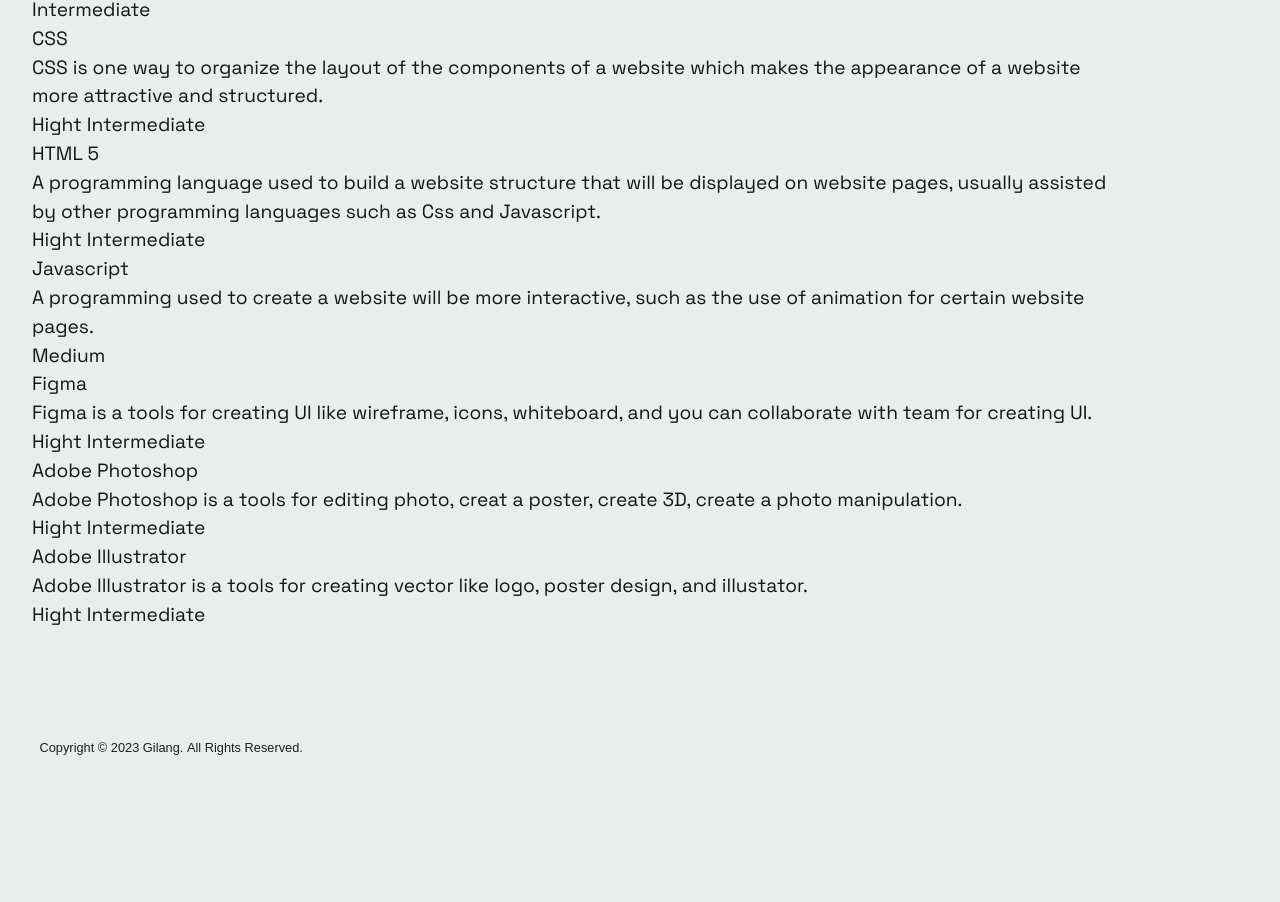
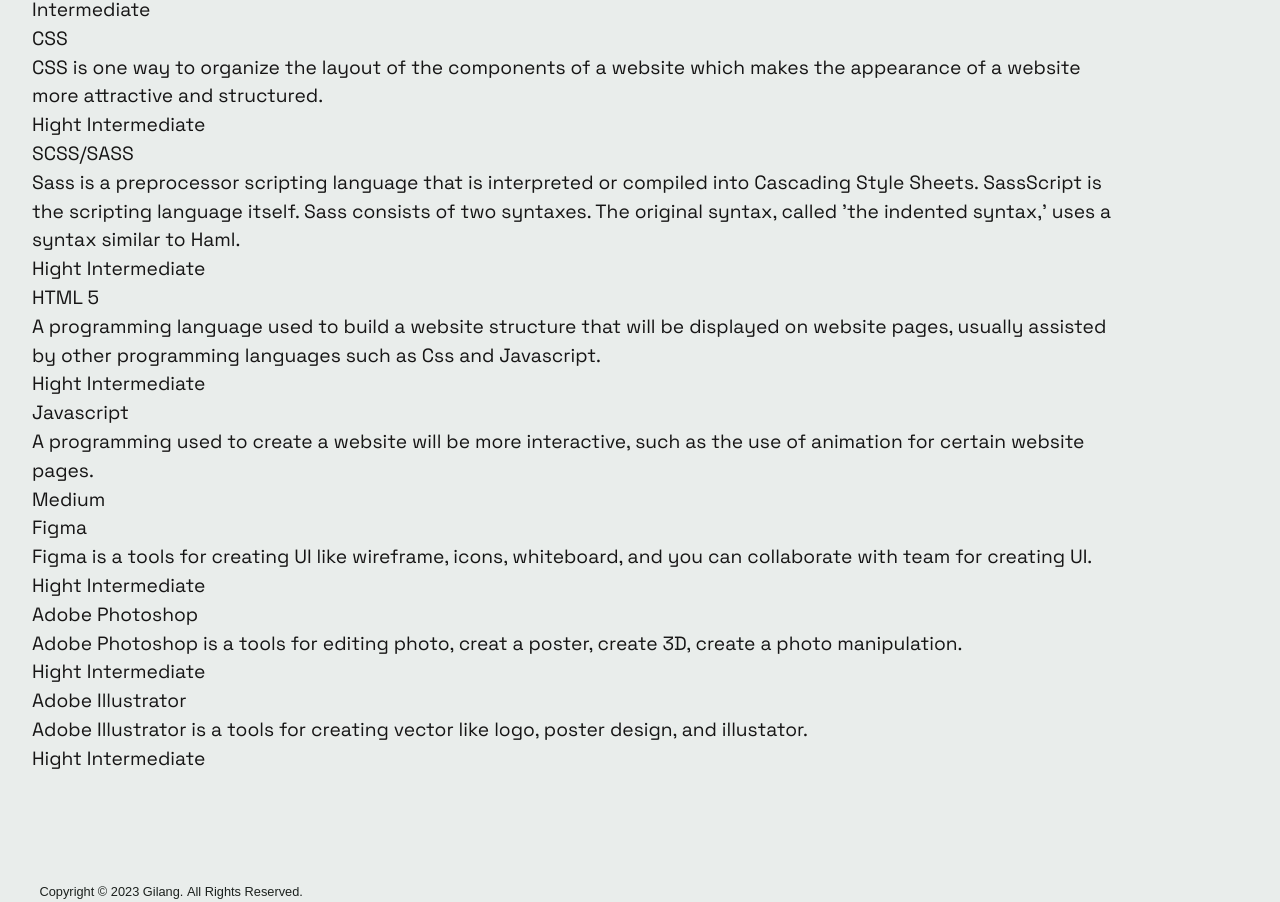
Before and after one commit to 9Alpha9/my-portofolio, a React (Vite) app: page / in a window 1280 px wide. Shown: the part 2139-3041 px from the top of the page. Before the commit the page ends 2897 px from the top, so only its background shows below. Built offline with nearby package versions, Linux system fonts and the light colour scheme.

Commit message:
feat: update Skills

```diff
--- a/src/components/Skills.jsx
+++ b/src/components/Skills.jsx
@@ -20,6 +20,13 @@
         id: "css",
         description:
             "CSS is one way to organize the layout of the components of a website which makes the appearance of a website more attractive and structured.",
+        ability: "Hight Intermediate",
+    },
+    {
+        title: "SCSS/SASS",
+        id: "SCSS",
+        description:
+            "Sass is a preprocessor scripting language that is interpreted or compiled into Cascading Style Sheets. SassScript is the scripting language itself. Sass consists of two syntaxes. The original syntax, called 'the indented syntax,' uses a syntax similar to Haml.",
         ability: "Hight Intermediate",
     },
     {
```
